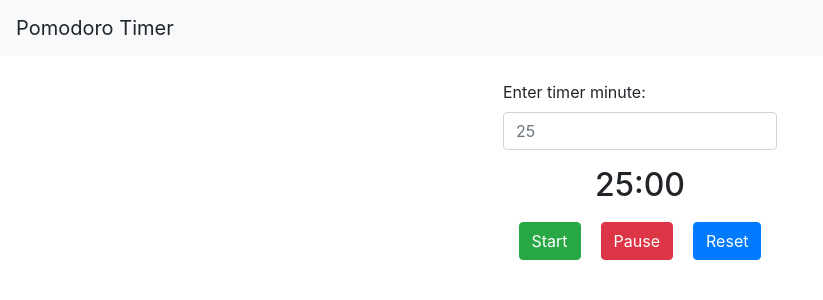
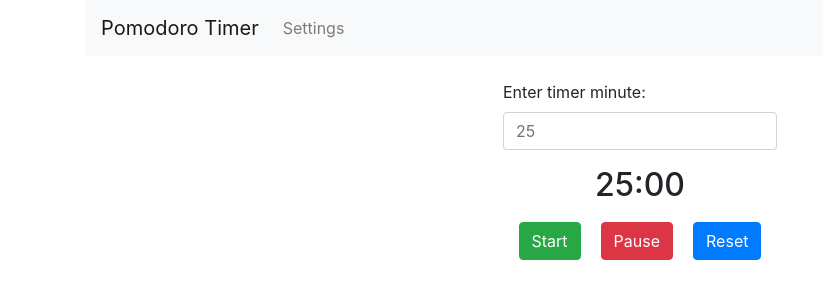
Before and after one commit to dh258/pomodoro, a React (Create React App) app: page / in a window 1280 px wide. Shown: the top 300 px of the page, without its empty margins (0-823 px from the left). Built offline with nearby package versions, Linux system fonts and the light colour scheme.

Commit message:
Created nav-link component

```diff
--- a/package.json
+++ b/package.json
@@ -5,6 +5,7 @@
   "dependencies": {
     "react": "^16.8.2",
     "react-dom": "^16.8.2",
+    "react-router-dom": "^4.3.1",
     "react-scripts": "2.1.5"
   },
   "scripts": {
--- a/public/index.html
+++ b/public/index.html
@@ -13,6 +13,7 @@
       user's mobile device or desktop. See https://developers.google.com/web/fundamentals/web-app-manifest/
     -->
     <link rel="manifest" href="%PUBLIC_URL%/manifest.json" />
+    <!-- Bootstrap CSS -->
     <link
       href="https://stackpath.bootstrapcdn.com/bootstrap/4.3.1/css/bootstrap.min.css"
       rel="stylesheet"
@@ -28,7 +29,7 @@
       work correctly both with client-side routing and a non-root public URL.
       Learn how to configure a non-root public URL by running `npm run build`.
     -->
-    <title>React App</title>
+    <title>Pomodoro Timer</title>
   </head>
   <body>
     <noscript>You need to enable JavaScript to run this app.</noscript>
--- a/src/components/App.js
+++ b/src/components/App.js
@@ -1,16 +1,21 @@
 import React from "react";
-import Timer from "./Timer";
+import Home from "./pages/Home";
+import Settings from "./pages/Settings";
 import Navbar from "./Navbar";
+import { BrowserRouter, Route } from "react-router-dom";
 
 class App extends React.Component {
   render() {
     return (
-      <React.Fragment>
-        <Navbar />
-        <div className="container">
-          <Timer />
-        </div>
-      </React.Fragment>
+      <div className="container">
+        <BrowserRouter>
+          <div>
+            <Navbar />
+            <Route path="/" exact component={Home} />
+            <Route path="/settings" exact component={Settings} />
+          </div>
+        </BrowserRouter>
+      </div>
     );
   }
 }
--- a/src/components/Navbar.js
+++ b/src/components/Navbar.js
@@ -1,20 +1,19 @@
 import React from "react";
+import NavbarItem from "./navbar/NavbarItem";
+import { Link } from "react-router-dom";
 
 const Navbar = () => {
   return (
     <React.Fragment>
-      <nav className="navbar navbar-expand-lg navbar-light bg-light">
-        <a className="navbar-brand">Pomodoro Timer</a>
-        {/* <div className="collapse navbar-collapse">
+      <nav className="navbar navbar-expand-md navbar-light bg-light">
+        <Link to="/" className="navbar-brand">
+          Pomodoro Timer
+        </Link>
+        <div className="collapse navbar-collapse">
           <ul className="navbar-nav">
-            <li className="nav-item">
-              <a className="nav-link">Home</a>
-            </li>
-            <li className="nav-item">
-              <a className="nav-link">Settings</a>
-            </li>
+            <NavbarItem text="Settings" link="/settings" />
           </ul>
-        </div> */}
+        </div>
       </nav>
     </React.Fragment>
   );
--- a/src/components/Timer.js
+++ b/src/components/Timer.js
@@ -51,6 +51,10 @@ class Timer extends React.Component {
     let min = Number(this.state.minutes);
     let sec = Number(this.state.seconds);
 
+    // Stop if it reaches 0:00
+    if (min === 0 && sec === 0) {
+      this.onStop();
+    } else {
       // Decrement seconds
       sec--;
 
@@ -62,6 +66,7 @@ class Timer extends React.Component {
 
       // Set state with updated values
       this.setValuesToState(min, sec);
+    }
   };
 
   setValuesToState(min, sec) {
--- /dev/null
+++ b/src/components/navbar/NavbarItem.js
@@ -0,0 +1,16 @@
+import React from "react";
+import { Link } from "react-router-dom";
+
+const NavbarItem = props => {
+  return (
+    <React.Fragment>
+      <li className="nav-item">
+        <Link to={props.link} className="nav-link">
+          {props.text}
+        </Link>
+      </li>
+    </React.Fragment>
+  );
+};
+
+export default NavbarItem;
--- /dev/null
+++ b/src/components/pages/Home.js
@@ -0,0 +1,12 @@
+import React from "react";
+import Timer from "../Timer";
+
+const Home = () => {
+  return (
+    <div>
+      <Timer />
+    </div>
+  );
+};
+
+export default Home;
--- /dev/null
+++ b/src/components/pages/Settings.js
@@ -0,0 +1,7 @@
+import React from "react";
+
+const Settings = () => {
+  return <div>Settings</div>;
+};
+
+export default Settings;
```
Lines whose indentation alone changed are shown as unchanged.
